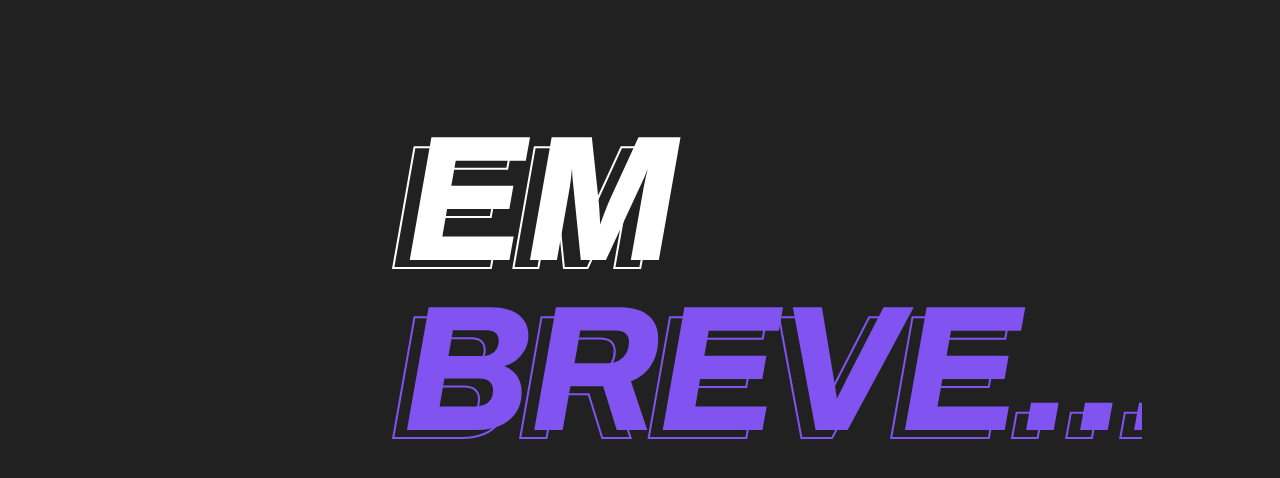
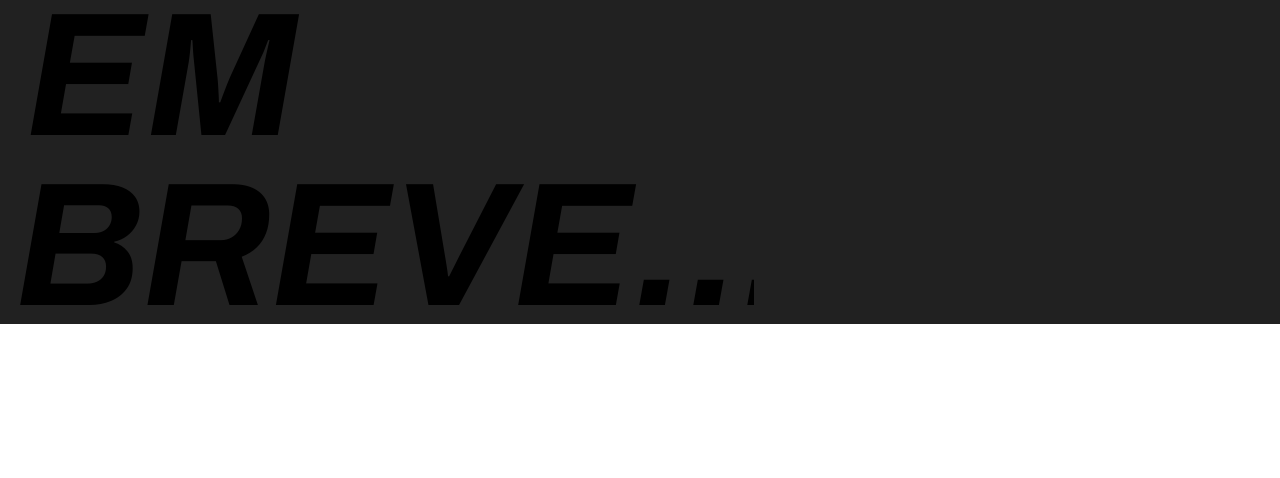
Before and after one commit to amadorgabriel/photograph-campaign, a Next.js app: page / in a window 1280 px wide. Shown: the top 478 px of the page. Built offline with nearby package versions, Linux system fonts and the light colour scheme; a web font is replaced by a local one.

Commit message:
configuring theme

```diff
--- a/src/pages/index.tsx
+++ b/src/pages/index.tsx
@@ -1,5 +1,13 @@
 import Head from 'next/head'
 import React from 'react'
+import {
+  Main,
+  MainText,
+  StrokeText,
+  FillStrokeText,
+  FillStrokeTextWhite,
+  StrokeTextWhite,
+} from '../styles/pages/comming'
 
 const Home: React.FC = () => {
   return (
@@ -8,42 +16,27 @@ const Home: React.FC = () => {
         <title>Senai Info</title>
       </Head>
 
-      <main
-        style={{
-          display: 'flex',
-          justifyContent: 'center',
-          alignItems: 'center',
-          flexDirection: 'column',
-          backgroundColor: '#212121',
-          width: '100%',
-          height: '100vh',
-        }}
-      >
-
-        <div className="main-text">
+      <Main>
+        <MainText>
           <svg version="1.1" width="100%">
-            <text className="stroke-text stroke-text-white" x="0%" y="96%">
+            <StrokeTextWhite x="0%" y="96%">
               EM
-            </text>
-            <text
-              className="fill-stroke-text fill-stroke-text-white"
-              x="2%"
-              y="90%"
-            >
+            </StrokeTextWhite>
+            <FillStrokeTextWhite x="2%" y="90%">
               EM
-            </text>
+            </FillStrokeTextWhite>
           </svg>
 
           <svg version="1.1" width="754px" style={{ marginTop: '1em' }}>
-            <text className="stroke-text" x="0%" y="96%">
+            <StrokeText x="0%" y="96%">
               BREVE...
-            </text>
-            <text className="fill-stroke-text" x="2%" y="90%">
+            </StrokeText>
+            <FillStrokeText x="2%" y="90%">
               BREVE...
-            </text>
+            </FillStrokeText>
           </svg>
-        </div>
-      </main>
+        </MainText>
+      </Main>
     </div>
   )
 }
--- a/src/styles/global.ts
+++ b/src/styles/global.ts
@@ -13,61 +13,6 @@ export default createGlobalStyle`
     overflow-x: hidden;
   }
 
-  :root {
-  --background-black: #212121;
-  --font-primary: #fff;
-  --purple-primary: #8153f1;
-  --purple-secondary: #a88bf0;
-  --pink-primary: #ed0140;
-  --pink-secondary: #ba01ea;
-}
-
-.fill-stroke-text {
-  font-family: Archivo;
-  font-style: italic;
-  font-weight: bold;
-  font-size: 11rem;
-
-  text-anchor: start;
-  stroke-width: 2px;
-  stroke: var(--purple-primary);
-  fill: var(--purple-primary);
-}
-
- .fill-stroke-text-white {
-  stroke: var(--font-primary);
-  fill: var(--font-primary);
-}
-
-.stroke-text {
-  font-family: Archivo;
-  font-style: italic;
-  font-weight: bold;
-  font-size: 11rem;
-
-  text-anchor: start;
-  stroke-width: 2px;
-  fill: none;
-  stroke: var(--purple-primary);
-}
-
- .stroke-text-white {
-  stroke: var(--font-primary);
-}
-
-.main-text{
-  animation: move 10s infinite;
-  position: absolute;
-}
-
-@keyframes move{
-    0% { position: absolute; top: 30%; left: 5% ;}
-    25% { position: absolute; top: 60%; left: 30% ;}
-    50% { position: absolute; top: 40%; left: 60% ;}
-    75% { position: absolute; top: 10%; left: 40% ;}
-    100% { position: absolute; top: 30%; left: 5% ;}
-}
-
   #__next {
     width: 100%;
     min-height: 100vh;
--- /dev/null
+++ b/src/styles/pages/comming.ts
@@ -0,0 +1,54 @@
+import styled, { keyframes } from 'styled-components'
+
+export const Main = styled.main`
+  display: 'flex';
+  justify-content: 'center';
+  align-items: 'center';
+  flex-direction: 'column';
+  background-color: #212121;
+  width: '100%';
+  height: '100vh';
+`
+
+const move = keyframes`
+    0% { position: absolute; top: 30%; left: 5% ;}
+    25% { position: absolute; top: 60%; left: 30% ;}
+    50% { position: absolute; top: 40%; left: 60% ;}
+    75% { position: absolute; top: 10%; left: 40% ;}
+    100% { position: absolute; top: 30%; left: 5% ;}
+`
+
+export const MainText = styled.div`
+  .main-text {
+    animation: ${move} 10s infinite;
+    position: absolute;
+  }
+`
+
+const textBase = styled.text`
+  font-family: Archivo;
+  font-style: italic;
+  font-weight: bold;
+  font-size: 11rem;
+  text-anchor: start;
+  stroke-width: 2px;
+`
+
+export const FillStrokeText = styled(textBase)`
+  stroke: var(--purple-primary);
+  fill: var(--purple-primary);
+`
+
+export const StrokeText = styled(textBase)`
+  fill: none;
+  stroke: var(--purple-primary);
+`
+
+export const FillStrokeTextWhite = styled(FillStrokeText)`
+  stroke: var(--font-primary);
+  fill: var(--font-primary);
+`
+
+export const StrokeTextWhite = styled(StrokeText)`
+  stroke: var(--font-primary);
+`
```
Also changed, not shown: src/pages/landing.tsx (added, +9 -0 lines), src/styles/theme/colors.ts (added, +21 -0 lines), src/styles/theme/styled.d.ts (added, +9 -0 lines).
